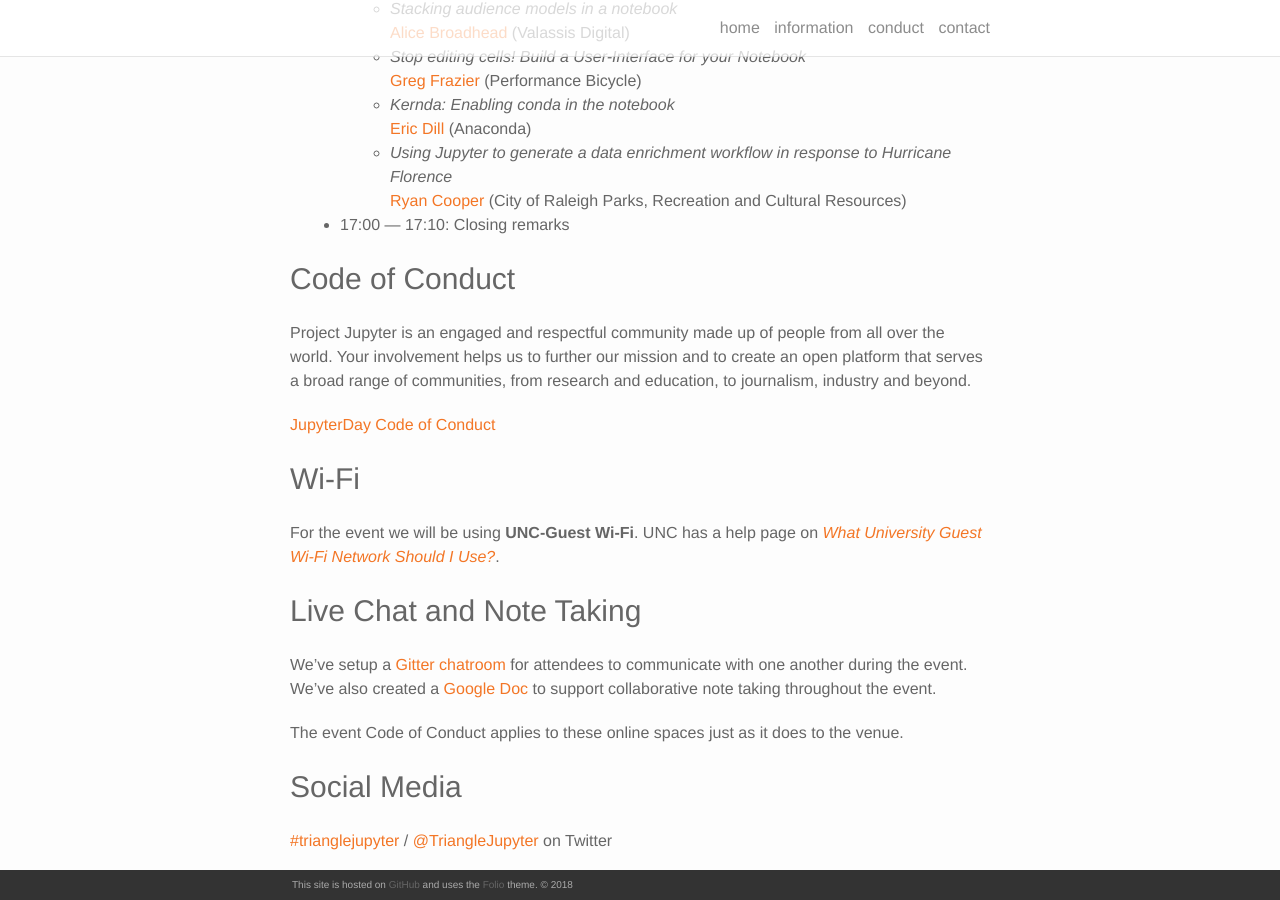
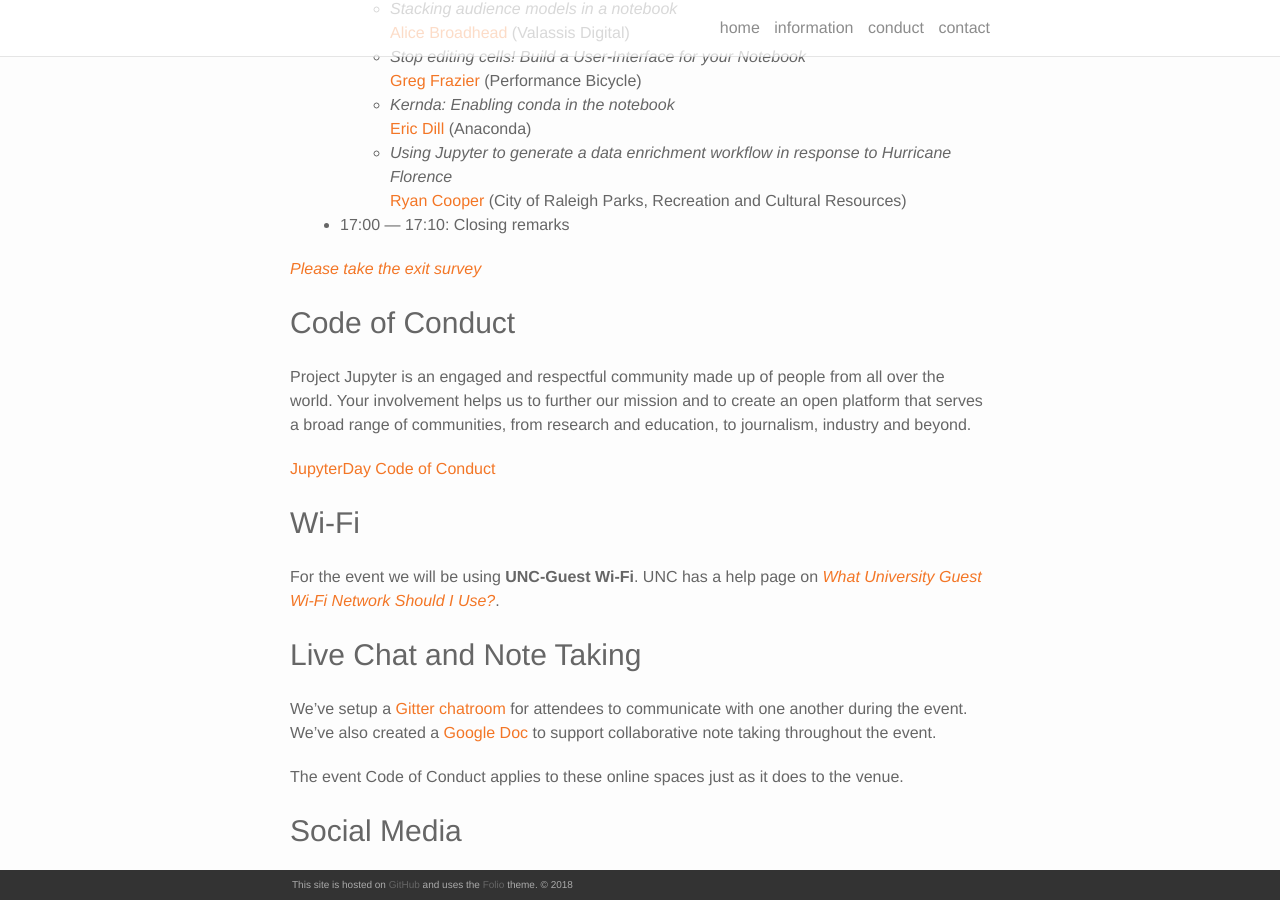
Before and after one commit to bogoli/-folio, a Jekyll site: the page built from information.md, in a window 1280 px wide and 900 px high, scrolled down 1653 px. Built offline with Jekyll 4.4.1, drawn with Linux system fonts in a browser that asks for light colours; nearby versions of some CDN libraries.

Commit message:
Add exit survey

```diff
--- a/information.md
+++ b/information.md
@@ -50,6 +50,8 @@ November 13, 2018<br />
     * *Kernda: Enabling conda in the notebook*<br />[Eric Dill](https://twitter.com/chemisist) (Anaconda)
     * *Using Jupyter to generate a data enrichment workflow in response to Hurricane Florence*<br />[Ryan Cooper](https://twitter.com/maptastik) (City of Raleigh Parks, Recreation and Cultural Resources)
 * 17:00 — 17:10: Closing remarks
+
+_[Please take the exit survey](https://goo.gl/forms/0vFd4t6LXcUUt1VM2)_
 
 ### Code of Conduct
 
```
